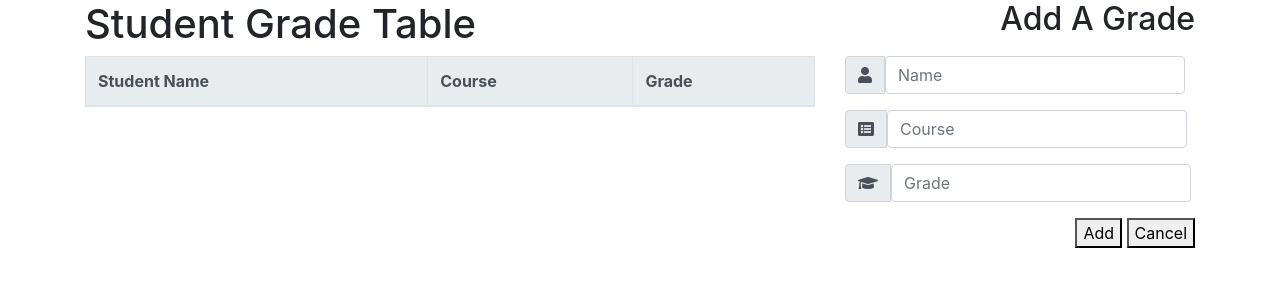
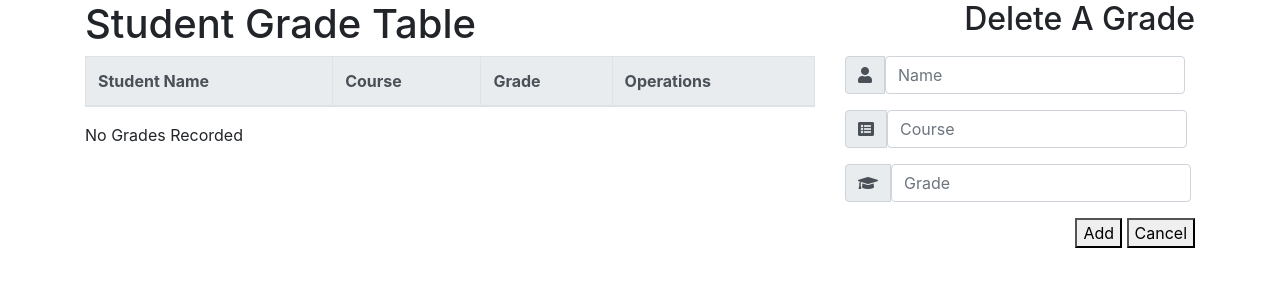
Before and after one commit to donark1/student-grade-table, a plain HTML site: page index.html in a window 1280 px wide. Drawn offline with nearby package versions, Linux system fonts and the light colour scheme; no server answers.

Commit message:
Delete A Grade Modify the HTML

```diff
--- a/index.html
+++ b/index.html
@@ -15,7 +15,7 @@
               <h1>Student Grade Table</h1>
           </div>
           <div class="col-6">
-              <h2 class="text-right">Add A Grade<span class="badge badge-secondary"></span></h2>
+              <h2 class="text-right">Delete A Grade<span class="badge badge-secondary"></span></h2>
           </div>
       </div>
     </header>
@@ -28,11 +28,15 @@
                 <th>Student Name</th>
                 <th>Course</th>
                 <th>Grade</th>
+                <th>Operations</th>
               </tr>
             </thead>
             <tbody>
             </tbody>
           </table>
+          <div class=".d-none">
+            <p>No Grades Recorded</p>
+          </div>
         </div>
         <div class="col-4">
           <form>
```
